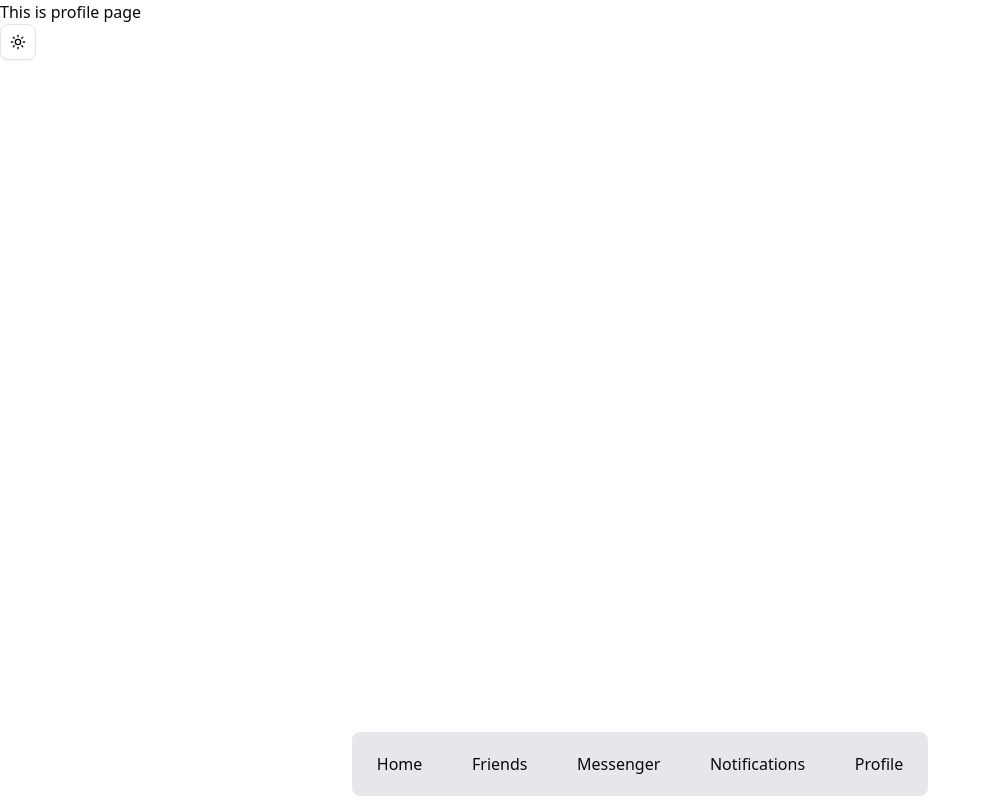
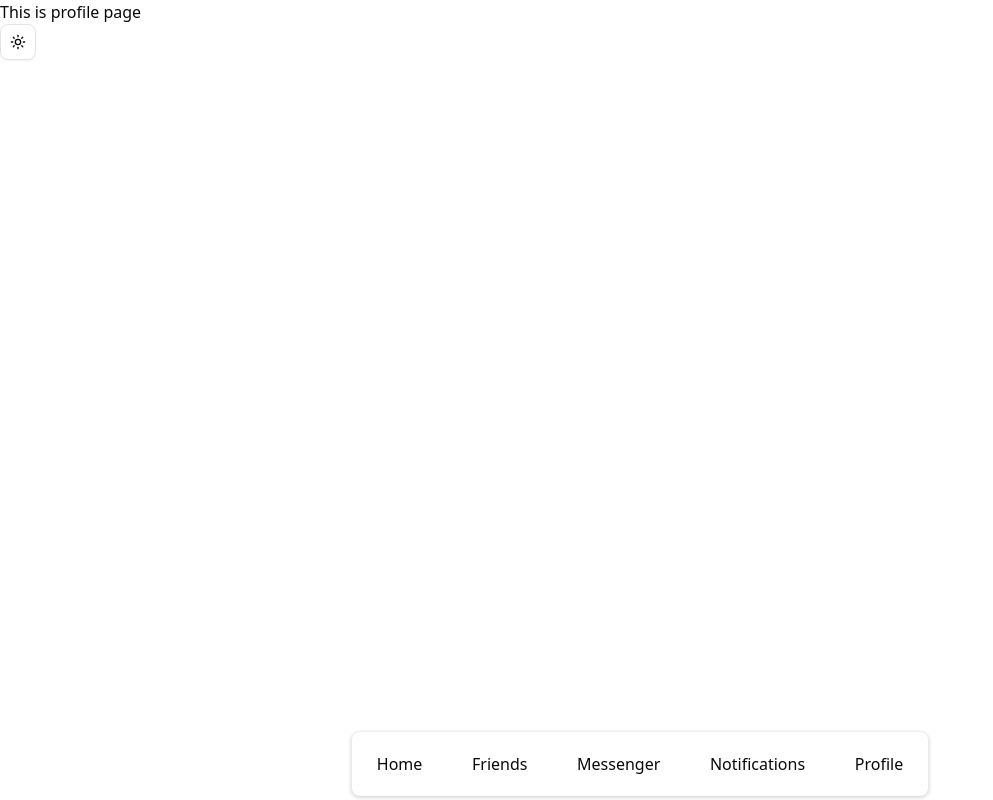
Before and after one commit to manik-babu/circle-client, a Next.js app: page /profile in a window 1280 px wide. Shown: the whole page, without its empty margins (0-993 px from the left). Built offline with nearby package versions, Linux system fonts and the light colour scheme.

Commit message:
Add dark and light mode

```diff
--- a/src/app/(commonLayout)/page.tsx
+++ b/src/app/(commonLayout)/page.tsx
@@ -11,7 +11,7 @@ export default async function Home() {
     <div className="flex gap-2 min-h-screen justify-center bg-zinc-50 font-sans dark:bg-black">
       <div className="flex flex-col gap-4 mt-6">
         {posts.map((post: Post, index: number) => (
-          <div id="main-post-container" className="flex p-4 dark:bg-card light-bg rounded-md flex-col" key={index}>
+          <div id="main-post-container" className="flex dark:shadow-theme shadow-theme p-4 dark:bg-card bg-card rounded-md flex-col" key={index}>
             <div id="post-header" className="flex gap-2">
               <div className="border-4 rounded-full h-12 w-12 flex justify-center items-center overflow-hidden">
                 <Image src='/a.jpg' alt="Profile" width={48} height={48} />
--- a/src/app/app.css
+++ b/src/app/app.css
@@ -3,7 +3,7 @@
 }
 
 #main-post-container {
-    border: 2px solid var(--border)
+    /* border: 2px solid var(--border) */
 }
 
 #post-status-box {
--- a/src/app/globals.css
+++ b/src/app/globals.css
@@ -44,6 +44,10 @@
   --radius-2xl: calc(var(--radius) + 8px);
   --radius-3xl: calc(var(--radius) + 12px);
   --radius-4xl: calc(var(--radius) + 16px);
+
+  /* My custome variables */
+  --shadow-theme: var(--theme);
+
 }
 
 :root {
@@ -79,6 +83,11 @@
   --sidebar-accent-foreground: oklch(0.21 0.006 285.885);
   --sidebar-border: oklch(0.92 0.004 286.32);
   --sidebar-ring: oklch(0.705 0.015 286.067);
+
+  /* My custom variables */
+
+  /* --theme-sdw-light: 0 1px 3px 2px #0000001a, 0 2px 2px -2px #0000001a; */
+  --theme: 0 1px 3px 2px #0000001a, 0 2px 2px -2px #0000001a;
 }
 
 .dark {
@@ -113,6 +122,10 @@
   --sidebar-accent-foreground: oklch(0.985 0 0);
   --sidebar-border: oklch(1 0 0 / 10%);
   --sidebar-ring: oklch(0.552 0.016 285.938);
+
+  /* My custome variables  */
+  /* --theme-dark: 20px 1px 3px 2px #ffffff, 20px 2px 2px -2px #ffffff; */
+  --theme: 0px 1px 3px 2px #ffffff34, 0px 2px 2px -2px #ffffff34;
 }
 
 @layer base {
--- a/src/components/layouts/Navber.tsx
+++ b/src/components/layouts/Navber.tsx
@@ -6,7 +6,7 @@ export default function Navber() {
     const { items: routes } = commonRoutes;
     return (
         <div className="fixed bottom-1 flex justify-center items-center w-screen h-16">
-            <ul className="relative flex w-xl justify-around items-center dark:bg-card bg-gray-200 h-full rounded-md">
+            <ul className="relative flex w-xl justify-around items-center dark:shadow-theme shadow-theme dark:bg-card bg-card h-full rounded-md">
                 {routes.map((route, index) => (
                     <li key={index}><Link href={route.url}>{route.title}</Link></li>
                 ))}
```
